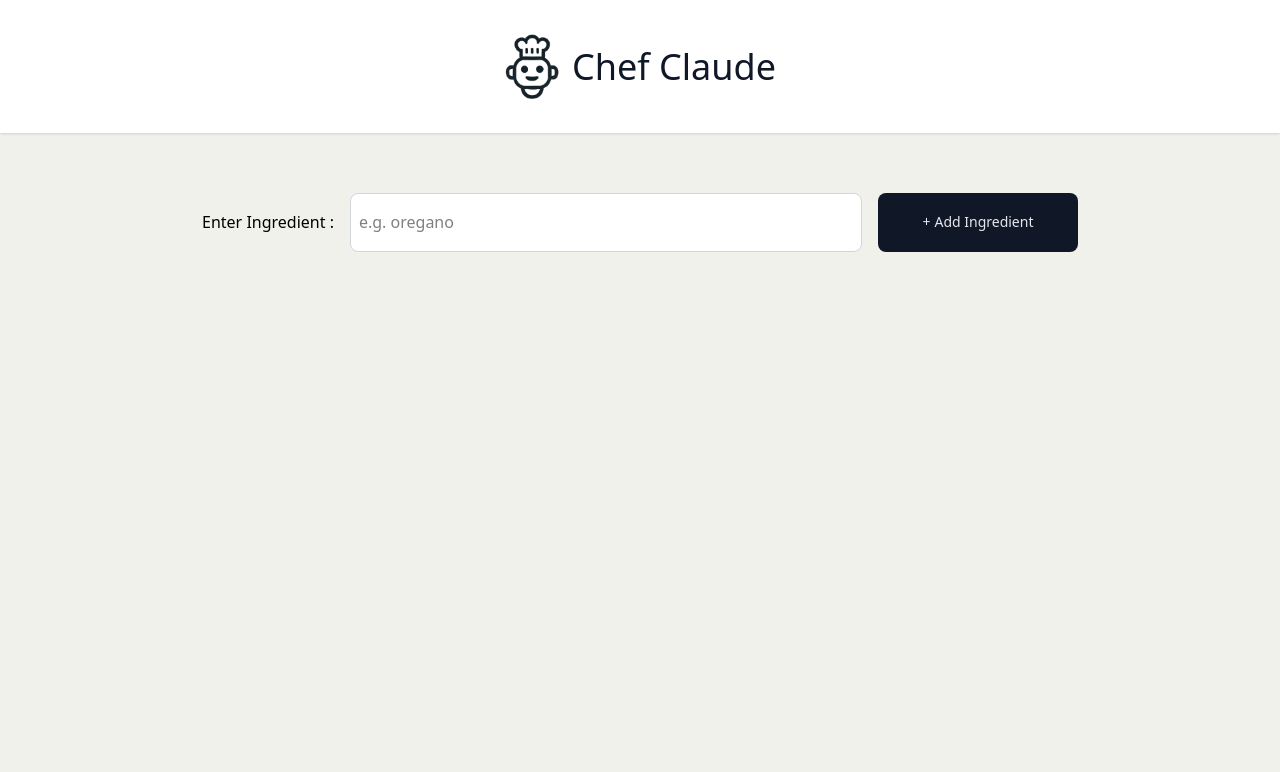
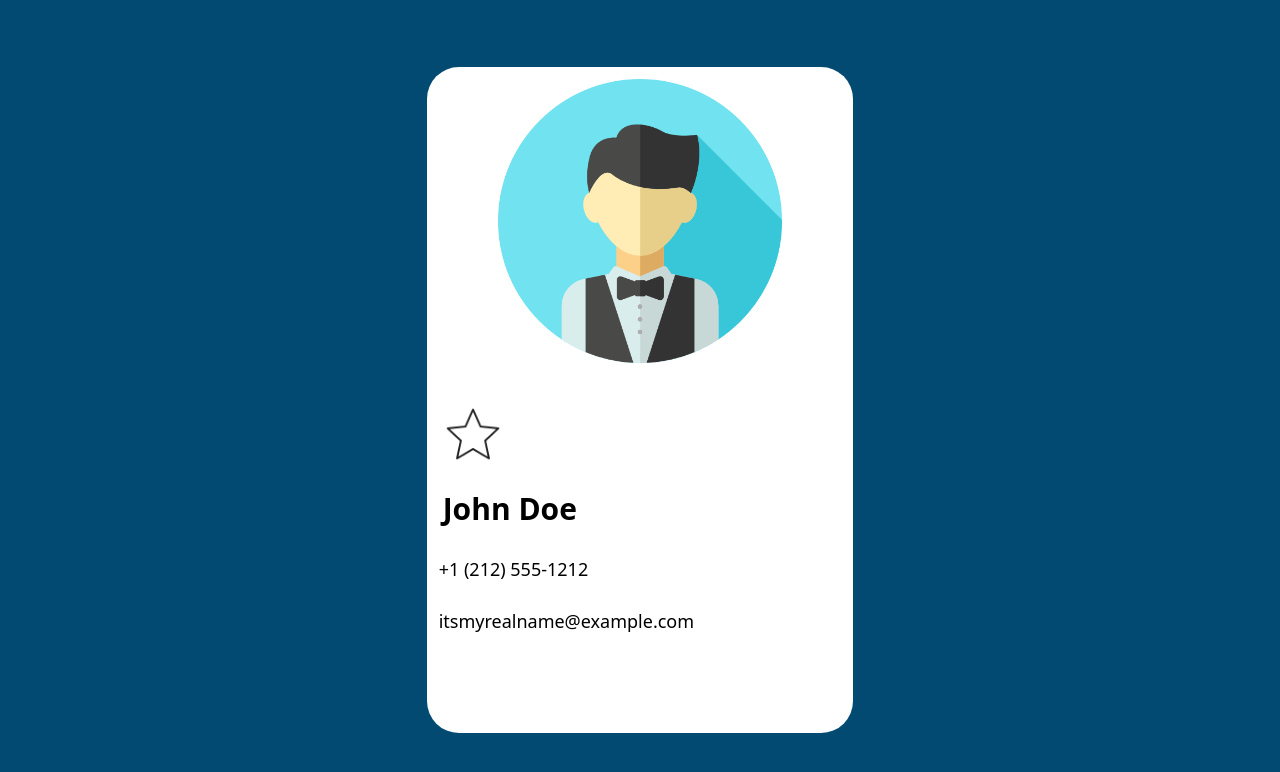
Before and after one commit to kaustubh-tripathi-1/Web-Dev, a React (Vite) app in the folder React/ChefClaude/: page / in a window 1280 px wide. Shown: the top 772 px of the page. Built offline with nearby package versions, Linux system fonts and the light colour scheme.

Commit message:
Update App.jsx with diff. compos

```diff
--- a/React/ChefClaude/src/App.jsx
+++ b/React/ChefClaude/src/App.jsx
@@ -1,12 +1,18 @@
 import { useState } from "react";
 import Header from "./Components/Header";
 import MainSection from "./Components/MainSection";
+import Counter from "./Components/Counter";
+import Practice from "./Components/Practice";
+import PracticeObjects from "./Components/PracticeObjects";
 
 export default function App() {
     return (
         <>
-            <Header />
-            <MainSection />
+            {/* <Header />
+            <MainSection /> */}
+            {/* <Counter /> */}
+            {/* <Practice /> */}
+            <PracticeObjects />
         </>
     );
 }
```
